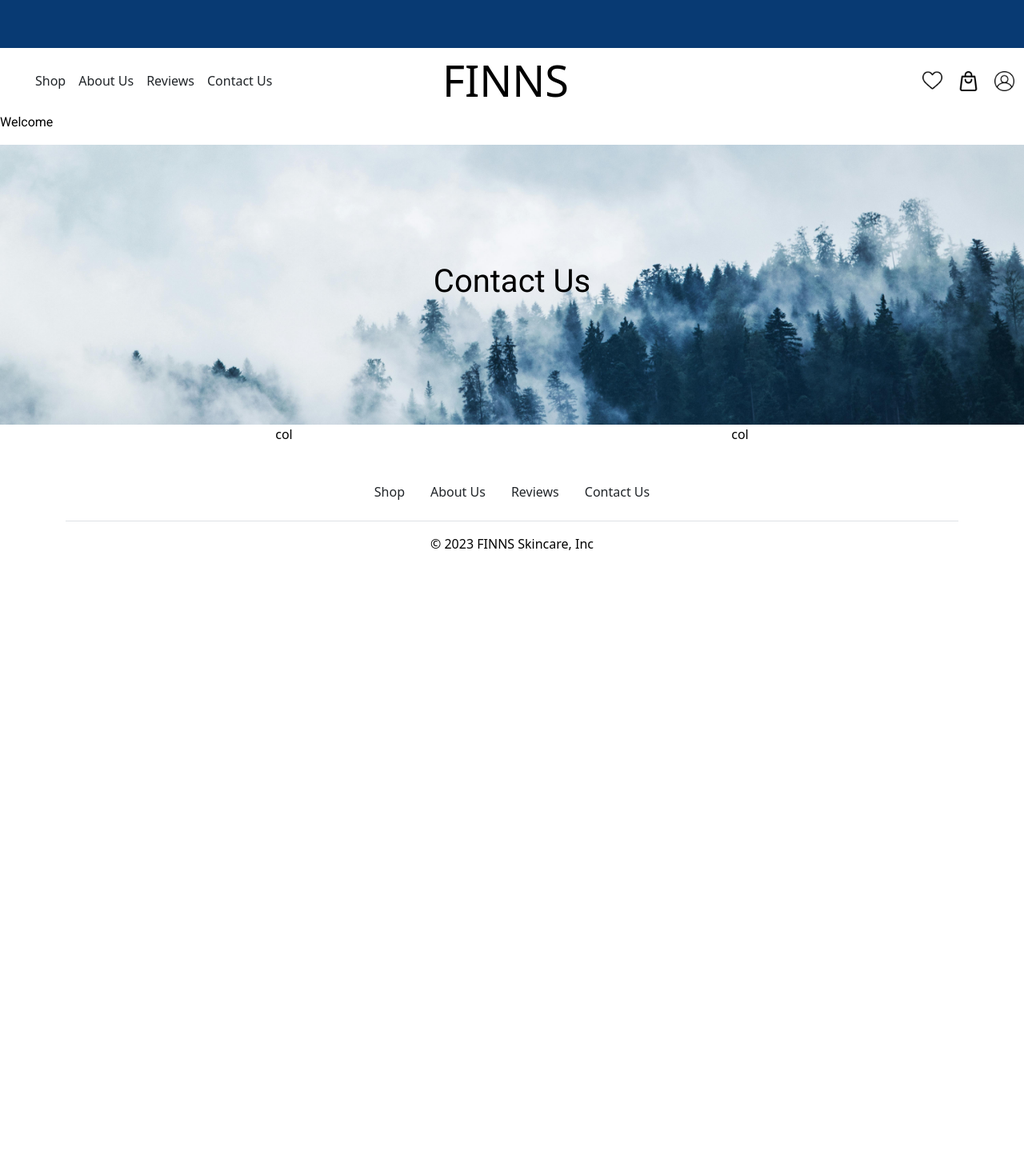
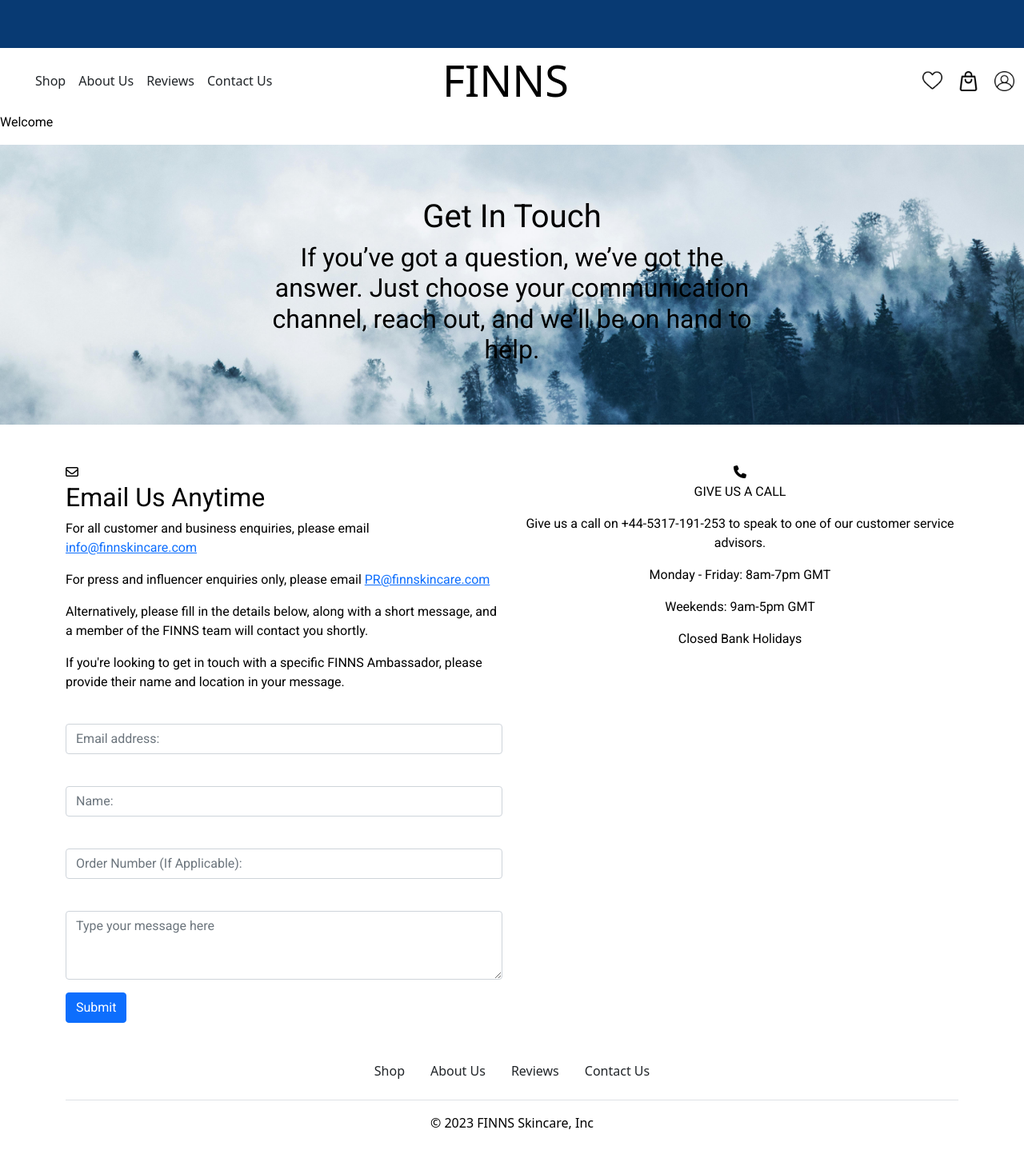
Before and after one commit to Bluiss/pp4-marketplace, a Django app: page /contact_us/ in a window 1280 px wide. Shown: the whole page at 80% size. Before the commit the page ends 688 px from the top, so only its background shows below. Run offline with Django 4.2, Linux system fonts and the light colour scheme; some libraries are stand-ins or nearby versions.

Commit message:
style contact us form

```diff
--- a/static/css/style.css
+++ b/static/css/style.css
@@ -250,3 +250,12 @@
   font-size: 40px;
   font-family: "Roboto", serif;
 }
+
+@media screen and (max-width: 425px){
+  .contact-us{
+    display: grid;
+    grid-template-columns: 1fr;
+    grid-template-rows: repeat(2, 1fr);
+  }
+
+}
--- a/templates/contact_us.html
+++ b/templates/contact_us.html
@@ -1,5 +1,6 @@
 <!-- templates/about.html -->
-{% extends "base.html" %} {% block content %}
+{% extends "base.html" %}
+{% block content %}
 <div class="img-container">
   <img
     src="/static/images/pexels-lumn-167699.jpg"
@@ -7,13 +8,54 @@
     id="hero-contact-img"
     alt=""
   />
-  <div class="centered"><h1>Contact Us</h1></div>
+  <div class="centered">
+    <h1>Get In Touch</h1>
+    <h2>If you’ve got a question, we’ve got the answer. Just choose your communication channel, reach out, and we’ll be on hand to help.</h2>
+  </div>
 </div>
 
-<div class="container text-center">
+<!-- Contact Form -->
+<div class="container-lg roboto mt-5 contact-us">
   <div class="row">
-    <div class="col">col</div>
-    <div class="col">col</div>
+    <div class="col-md-6">
+      <i class="fa-regular fa-envelope"></i>
+      <h2>Email Us Anytime</h2>
+      <p>For all customer and business enquiries, please email <a href="mailto:info@finnskincare.com">info@finnskincare.com</a></p>
+      <p>For press and influencer enquiries only, please email <a href="mailto:PR@finnskincare.com">PR@finnskincare.com</a></p>
+      <p>Alternatively, please fill in the details below, along with a short message, and a member of the FINNS team will contact you shortly.</p>
+      <p>If you're looking to get in touch with a specific FINNS Ambassador, please provide their name and location in your message.</p>
+      <form>
+        <div class="mb-3">
+          <label for="email" class="form-label"></label>
+          <input
+            type="email"
+            class="form-control"
+            id="email"
+            aria-describedby="emailHelp"
+            placeholder="Email address:"
+          />
+        </div>
+        <div class="mb-3">
+          <label for="name" class="form-label"></label>
+          <input type="name" class="form-control" id="name" placeholder="Name:"/>
+        </div>
+        <div class="mb-3">
+          <label for="order-number" class="form-label"></label>
+          <input type="order-number" class="form-control" id="order-number" placeholder="Order Number (If Applicable):"/>
+        </div>
+        <label for="exampleFormControlTextarea1"></label>
+           <textarea class="form-control" id="exampleFormControlTextarea1" rows="3" placeholder="Type your message here"></textarea>
+        <button type="submit" class="btn btn-primary mt-3">Submit</button>
+      </form>
+    </div>
+    <div class="col-md-6 text-center">
+      <i class="fa-solid fa-phone"></i>
+      <p>GIVE US A CALL</p>
+      <p>Give us a call on +44-5317-191-253 to speak to one of our customer service advisors.</p>
+      <p>Monday - Friday: 8am-7pm GMT</p>
+      <p>Weekends: 9am-5pm GMT</p>
+      <p>Closed Bank Holidays</p>
+    </div>
   </div>
 </div>
 
```
